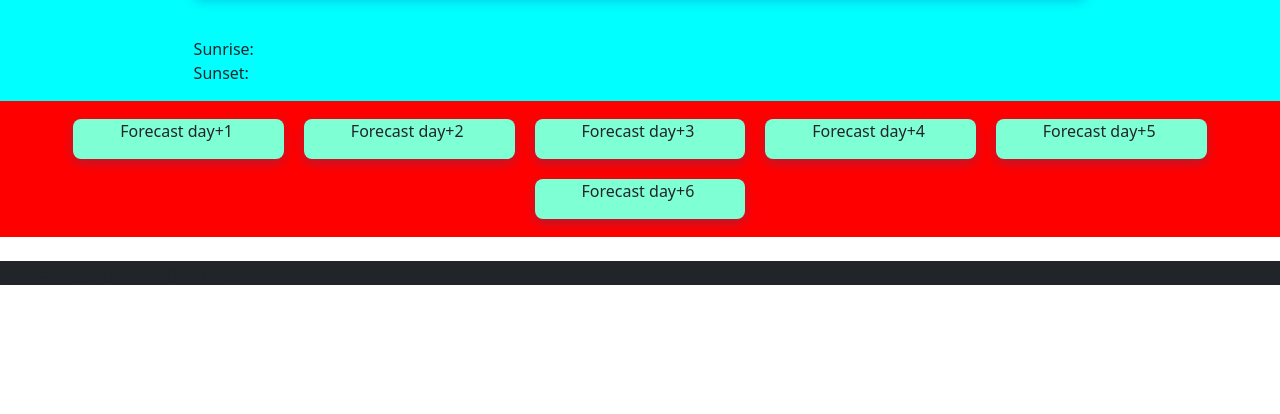
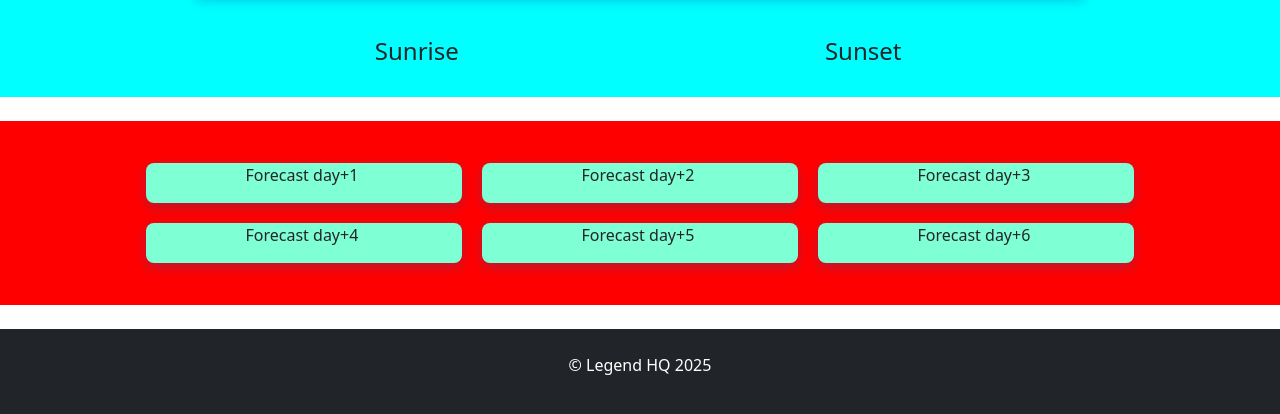
Before and after one commit to AnaisBresle/Legend-HQ, a plain HTML site: page index.htm in a window 1280 px wide. Shown: the part 442-856 px from the top of the page. Before the commit the page ends 800 px from the top, so only its background shows below. Drawn offline with nearby package versions, Linux system fonts and the light colour scheme.

Commit message:
centered sunrise sunset

```diff
--- a/index.htm
+++ b/index.htm
@@ -63,7 +63,7 @@
             <img src="assets/images/LinkedIn.png" class="todayIcon" />
           </div>
           <div id="todayMainInfo" class="col-md-7 align-items-center">
-            <p class="mainDescription text-center my-2">Main description</p>
+            <p class="mainDescription text-center text-wrap my-2">Main description</p>
             <table class="table table-borderless mb-3 ">
               <tr>
                 <td>Temperature -</td>
@@ -88,10 +88,13 @@
 
         </div>
         <!--Sun Rise and Set times-->
-        <div class="d-flex flex-column align-with-todayFocus justify-content-between py-3">
+        <div class="d-flex flex-column flex-md-row align-with-todayFocus justify-content-center py-3">
 
-          <p class="sunrise mb-0">Sunrise:</p>
-          <p class="sunset mb-0">Sunset:</p>
+          <div class="col-12 col-md-6 text-center"><h4 class="mb-0">Sunrise</h4>
+          <p class="sunrise"></p></div>
+          <div class="col-12 col-md-6 text-center"><h4 class="mb-0">Sunset</h4>
+          <p class="sunset"></p></div>
+
 
 
 
@@ -99,40 +102,40 @@
       </div>
 
     </section>
-    <section id="fiveDayForecast">
+    <section id="fiveDayForecast" class="mt-4 py-4">
       <div class="container-fluid">
         <div class="row p-2 justify-content-center text-center">
-          <div id="dayOne" class="dayBox col-12 col-md-2">
+          <div id="dayOne" class="dayBox col-12 col-md-3">
             Forecast day+1
             <img class="weatherIcon">
             <p class="tempHigh"></p>
             <p class="tempLow"></p>
           </div>
-          <div id="dayTwo" class="dayBox col-12 col-md-2">
+          <div id="dayTwo" class="dayBox col-12 col-md-3">
             Forecast day+2
             <img class="weatherIcon">
             <p class="tempHigh"></p>
             <p class="tempLow"></p>
           </div>
-          <div id="dayThree" class="dayBox col-12 col-md-2">
+          <div id="dayThree" class="dayBox col-12 col-md-3">
             Forecast day+3
             <img class="weatherIcon">
             <p class="tempHigh"></p>
             <p class="tempLow"></p>
           </div>
-          <div id="dayFour" class="dayBox col-12 col-md-2">
+          <div id="dayFour" class="dayBox col-12 col-md-3">
             Forecast day+4
             <img class="weatherIcon">
             <p class="tempHigh"></p>
             <p class="tempLow"></p>
           </div>
-          <div id="dayFive" class="dayBox col-12 col-md-2">
+          <div id="dayFive" class="dayBox col-12 col-md-3">
             Forecast day+5
             <img class="weatherIcon">
             <p class="tempHigh"></p>
             <p class="tempLow"></p>
           </div>
-          <div id="daySix" class="dayBox col-12 col-md-2">
+          <div id="daySix" class="dayBox col-12 col-md-3">
             Forecast day+6
             <img class="weatherIcon">
             <p class="tempHigh"></p>
@@ -148,7 +151,7 @@
   </main>
 
 
-  <footer class="bg-dark"><p>@2025 Copyrights - Legend HQ</p>
+  <footer class="bg-dark text-white py-4"><p class="text-center">© Legend HQ 2025 </p>
   </footer>
   <script src="./assets/js/script.js"></script>
 
```
